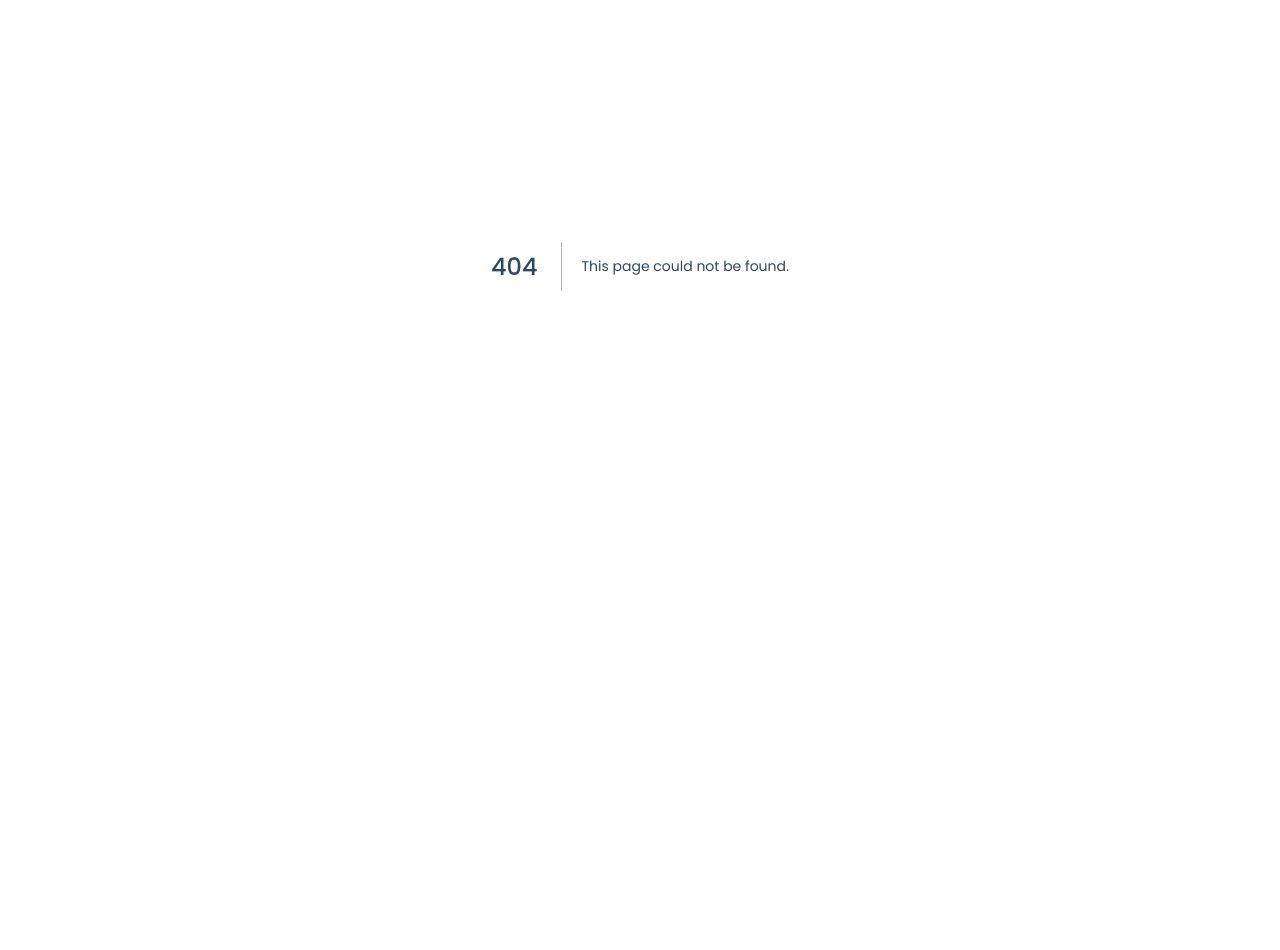
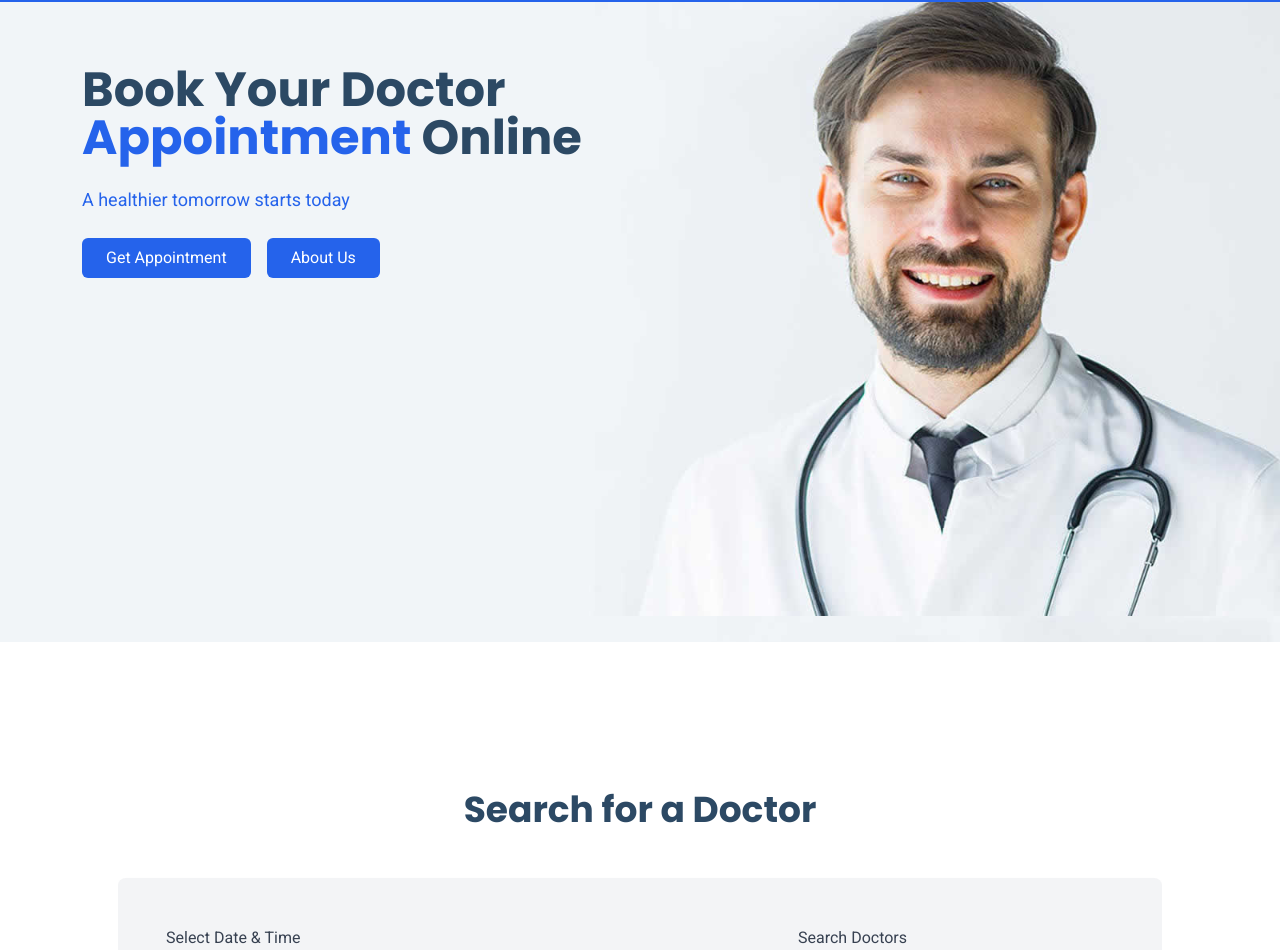
Before and after one commit to fazeelkhalid10/HealthSync, a Next.js app in the folder frontend/: page /appointment in a window 1280 px wide. Before the commit this address had no page. Shown: the part 134-1084 px from the top of the page. Before the commit the page ends 800 px from the top, so only its background shows below. Built offline with nearby package versions, Linux system fonts and the light colour scheme.

Commit message:
appointment page

```diff
--- /dev/null
+++ b/frontend/pages/appointment/index.js
@@ -0,0 +1,113 @@
+import { useState } from 'react';
+import { MagnifyingGlassIcon } from '@heroicons/react/24/outline';
+
+
+export default function Home() {
+  const [searchTerm, setSearchTerm] = useState('');
+
+  return (
+    <div className="bg-white">
+      <header className="bg-blue-600 text-white p-5">
+        <div className="container mx-auto flex justify-between items-center">
+          <h1 className="text-2xl font-bold">Oripio</h1>
+        </div>
+      </header>
+
+      {/* Static Hero Section with Image */}
+      <div className="bg-cover bg-center" style={{ backgroundImage: "url('/slider3.jpg')", backgroundSize: "cover", backgroundPosition: "center -50px", minHeight: '80vh' }}>
+        <div className="container mx-auto flex items-center h-full py-16"> {/* Reduced padding for slight upward movement */}
+          <div className="w-full md:w-1/2 text-white">
+            <h1 className="text-4xl md:text-5xl font-bold mb-4">
+              Book Your Doctor<span className="text-blue-600"> Appointment</span> Online
+            </h1>
+            <p className="text-lg mb-6 text-blue-600">
+              A healthier tomorrow starts today
+            </p>
+            {/* Buttons Section */}
+            <a
+              href="#"
+              className="relative inline-block bg-blue-600 text-white px-4 py-2 rounded overflow-hidden transition duration-300 ease-in-out hover:bg-white hover:text-blue-600 hover:border hover:border-blue-600"
+            >
+              <span className="absolute inset-0 bg-black transform translate-x-full transition duration-300 ease-in-out"></span>
+              <span className="relative z-10">Get Appointment</span>
+            </a>
+            <a
+              href="#"
+              className="relative inline-block bg-blue-600 text-white px-4 py-2 rounded overflow-hidden transition duration-300 ease-in-out ml-4 hover:bg-white hover:text-blue-600 hover:border hover:border-blue-600"
+            >
+              <span className="absolute inset-0 bg-black transform translate-x-full transition duration-300 ease-in-out"></span>
+              <span className="relative z-10">About Us</span>
+            </a>
+          </div>
+        </div>
+      </div>
+
+      <main className="container mx-auto p-5">
+        <section className="my-10">
+          <h2 className="text-3xl md:text-4xl font-bold mb-4 text-center">Search for a Doctor</h2>
+          <div className="bg-gray-100 p-5 rounded-lg shadow-md my-5">
+            <div className="flex flex-col md:flex-row justify-between">
+              <div className="md:w-1/3 mb-4 md:mb-0">
+                <label htmlFor="date" className="block text-gray-700">Select Date & Time</label>
+                <input
+                  type="date"
+                  id="date"
+                  className="mt-1 block w-full border-gray-300 rounded-md"
+                />
+              </div>
+              <div className="md:w-1/3 mb-4 md:mb-0 relative">
+                <label htmlFor="search" className="block text-gray-700">Search Doctors</label>
+                <div className="flex items-center border border-gray-300 rounded-md">
+                  <div className="p-2">
+                    <MagnifyingGlassIcon className="h-5 w-5 text-gray-400" />
+                  </div>
+                  <input
+                    type="text"
+                    id="search"
+                    placeholder="Enter doctor’s name or specialty"
+                    className="mt-1 block w-full rounded-md p-2 pl-10 border border-gray-300 focus:outline-none focus:ring-2 focus:ring-blue-500"
+                    value={searchTerm}
+                    onChange={(e) => setSearchTerm(e.target.value)}
+                  />
+                </div>
+              </div>
+            </div>
+          </div>
+        </section>
+
+        <section className="my-10">
+          <h2 className="text-3xl md:text-4xl font-bold mb-4 text-center">How It Works!</h2>
+          <div className="flex flex-col md:flex-row justify-around mt-5">
+            <div className="bg-gray-100 p-5 rounded-lg shadow-md text-center">
+              <h3 className="font-bold">1. Find A Doctor</h3>
+              <p>Discover skilled doctors based on specialization and location.</p>
+            </div>
+            <div className="bg-gray-100 p-5 rounded-lg shadow-md text-center">
+              <h3 className="font-bold">2. Book Appointment</h3>
+              <p>Effortlessly book appointments at your convenience.</p>
+            </div>
+            <div className="bg-gray-100 p-5 rounded-lg shadow-md text-center">
+              <h3 className="font-bold">3. Get Services</h3>
+              <p>Receive personalized healthcare services tailored to your needs.</p>
+            </div>
+          </div>
+        </section>
+
+        {/* New Features Section */}
+        <section className="my-10">
+          <h2 className="text-3xl md:text-4xl font-bold mb-4 text-center">Our Features</h2>
+          <div className="flex flex-col md:flex-row justify-around mt-5">
+            <div className="single-features text-center bg-gray-100 p-5 rounded-lg shadow-md">
+              <div className="single-icon mb-2">
+                <i className="icofont icofont-ambulance-cross text-3xl text-blue-600"></i>
+              </div>
+              <h3>Emergency Help</h3>
+              <p>Lorem ipsum sit, consectetur adipiscing elit. Maecenas mi quam vulputate.</p>
+            </div>
+            {/* You can add more features similarly here */}
+          </div>
+        </section>
+      </main>
+    </div>
+  )
+}
```
Also changed, not shown: frontend/public/slider3.jpg (added), frontend/public/testing.png (added).
